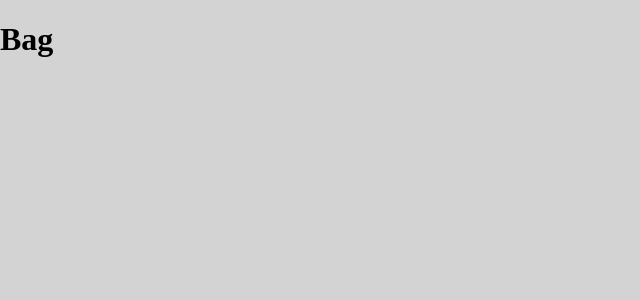
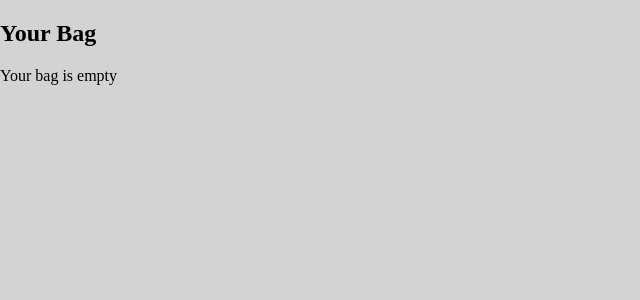
Before and after one commit to Pinky28748/ecommerce-project, a React (Vite) app: page /bag in a window 1280 px wide. Shown: the top 300 px of the page, without its empty margins (0-640 px from the left). Built offline with nearby package versions, Linux system fonts and the light colour scheme.

Commit message:
basic cart functionality added

```diff
--- a/src/App.jsx
+++ b/src/App.jsx
@@ -7,10 +7,18 @@ import "./index.css";
 import Wishlist from "./components/Wishlist";
 import Bag from "./components/Bag";
 import HomePage from "./components/HomePage";
+import { useState } from "react";
 
 
 function App() {
-
+  const [cartItems,setcartItems] = useState([]);
+  const addToCart = (product) => {
+    setcartItems([...cartItems,product]);
+  };
+  const removeFromCart = (id) => {
+    const updatedCart = cartItems.filter((item) => item.id !== id);
+    setcartItems(updatedCart);
+  }
 
   return (
     <>
@@ -21,8 +29,8 @@ function App() {
              <Route path="/" element={<HomePage />} />
              <Route path="/profile" element={<Profile />} />
              <Route path="/wishlist" element={<Wishlist />} />
-             <Route path="/bag" element={<Bag />} />
-             <Route path="/product/:id" element={<SingleProduct />} />
+             <Route path="/bag" element={<Bag cartItems={cartItems} removeFromCart={removeFromCart} />} />
+             <Route path="/product/:id" element={<SingleProduct addToCart={addToCart} />} />
             <Route path="*" element={<Error />} />
          </Routes>
 
--- a/src/components/Bag.jsx
+++ b/src/components/Bag.jsx
@@ -1,6 +1,20 @@
-const Bag = () => {
+const Bag = ({cartItems,removeFromCart}) => {
     return(
-        <h1>Bag</h1>
+        <div>
+            <h2>Your Bag</h2>
+            {cartItems.length ===0 ? (
+                <p>Your bag is empty</p>
+            ):(
+                cartItems.map((p) => (
+                    <div key={p.id}>
+                         <img src={p.image} width="100" />
+                         <h4>{p.title}</h4>
+                         <p>{p.price}</p>
+                         <button onClick={() => removeFromCart(p.id)}>Remove</button>
+                    </div>
+                ))
+            )}
+        </div>
     )
 }
 
--- a/src/components/SingleProduct.jsx
+++ b/src/components/SingleProduct.jsx
@@ -3,7 +3,7 @@ import { useParams } from "react-router-dom";
 import Header from "./Header";
 import Footer from "./Footer";
 
-const SingleProduct = () => {
+const SingleProduct = ({addToCart}) => {
     const {id} = useParams();
     const [products,setProducts]=useState(null);
     useEffect(() => {
@@ -28,7 +28,7 @@ const SingleProduct = () => {
             <h3 className="price">Rs.{products.price}</h3>
             <h3 className="category">{products.category}</h3>
             <div className="single-product-button">
-                <button className="bag-button">ADD TO BAG</button>
+                <button className="bag-button" onClick={() => {addToCart(products)}}>ADD TO BAG</button>
                 <button className="wish-button">WISHLIST</button>
             </div>
             </div>
```
